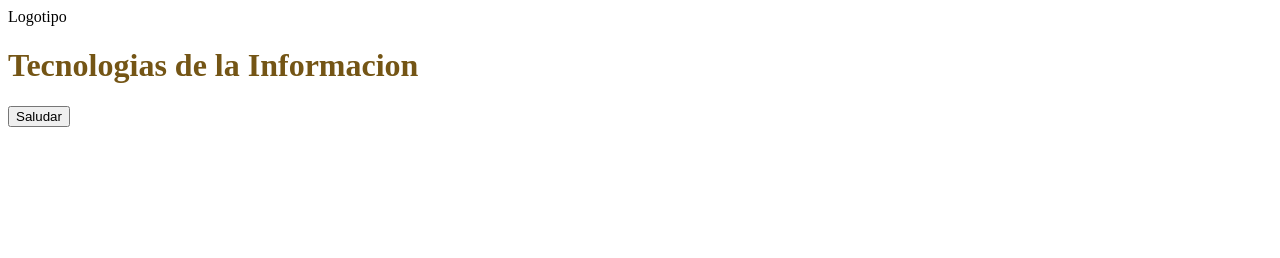
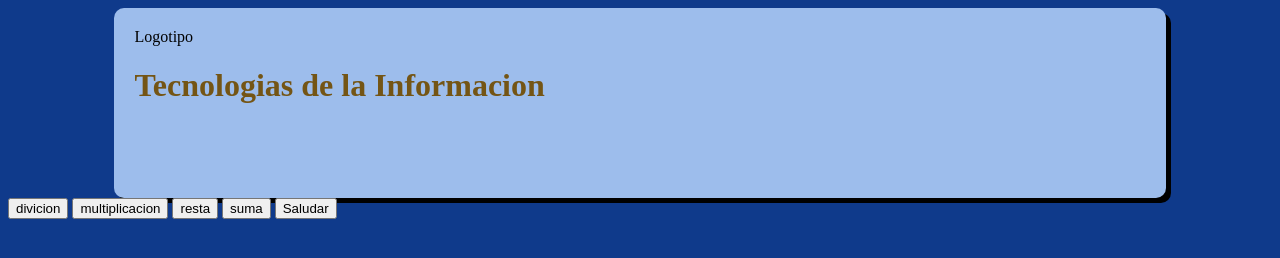
Before and after one commit to Andreard276/SITIO-TI, a plain HTML site: page index.html in a window 1280 px wide. Drawn offline with Linux system fonts and the light colour scheme.

Commit message:
crear funciones js y estilo del encabezado

```diff
--- a/CSS/style.css
+++ b/CSS/style.css
@@ -1,3 +1,16 @@
 h1{
     color:rgb(116, 85, 21);
 }
+body{
+background-color: rgb(15, 58, 139);
+}
+#encabezado {
+    background-color: rgb(157, 189, 236);
+    height: 150px;
+    width: 80%;
+    margin: 0 auto;
+    border-radius: 10px;
+    padding: 20px;
+    box-shadow: 5px 5px #000;
+
+}
--- a/JS/script.js
+++ b/JS/script.js
@@ -2,3 +2,33 @@ function saludar () {
     alert("Bienvenido a la Academia de T.I");
 
 }
+function suma(){
+    var valor1 =24;
+    var valor2 =13;
+    var resultado= valor1 + valor2;
+    alert("Resultado de la suma es:"+resultado);
+}
+function resta(){
+    var valor1 =24;
+    var valor2 =13;
+    var resultado= valor1 + valor2;
+    alert("Resultado de la resta es:"+resultado);
+
+
+}
+function multiplicacion(){
+    var valor1 =24;
+    var valor2 =13;
+    var resultado= valor1 * valor2;
+    alert("Resultado de la multiplicacion de"+valor1+ "y " +valor2+"es: "+resultado);
+
+
+}
+function divicion(){
+    var valor1 =24;
+    var valor2 =13;
+    var resultado= valor1 / valor2;
+    alert("Resultado de la divicion de" +valor1+ "y " +valor2+" es: "+resultado);
+
+
+}
--- a/index.html
+++ b/index.html
@@ -7,11 +7,18 @@
     <link rel="stylesheet" href="css/style.css">
 </head>
 <body>
-    <div>
-        <div>Logotipo</div>
-        <div><h1>Tecnologias de la Informacion</h1></div>
+    <div id="encabezado">
+    <div id="logo">Logotipo</div>
+    <div><h1>Tecnologias de la Informacion</h1></div>
     </div>
-    <button onclick="saludar()">Saludar</button>
+
+
+      <button onclick="divicion()">divicion</button>
+
+    <button onclick="multiplicacion()">multiplicacion</button>
+<button onclick="resta()">resta</button>
+    <button onclick="suma()">suma</button>
+   <button onclick="saludar()">Saludar</button>
     <script src="js/script.js"></script>
 </body>
 </html>
```
